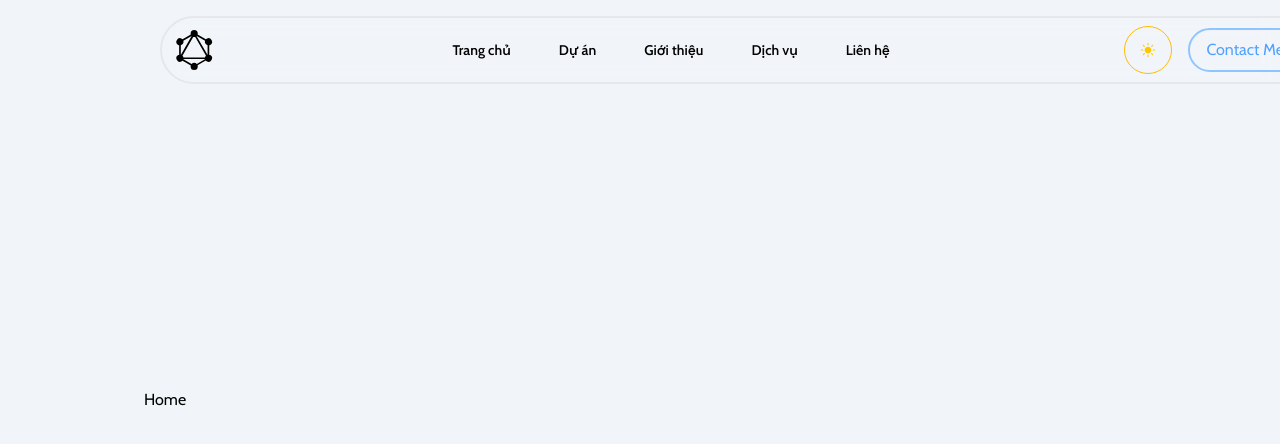
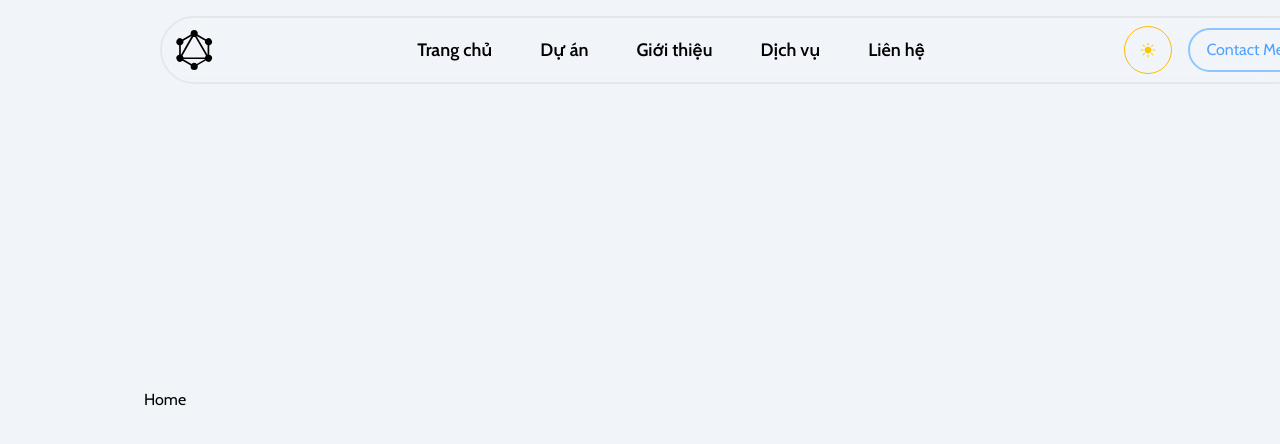
Before and after one commit to dangquanghuy286/portfolio, a React (Vite) app: page / in a window 1280 px wide. Shown: the top 444 px of the page. Built offline with nearby package versions, Linux system fonts and the light colour scheme.

Commit message:
sửa lỗi

```diff
--- a/src/index.css
+++ b/src/index.css
@@ -12,7 +12,7 @@
     @apply cursor-pointer;
   }
   .nav_item {
-    @apply block rounded-full px-4 py-1.5 text-sm font-semibold dark:text-white/70 transition duration-300 hover:bg-white/10;
+    @apply block rounded-full px-4 py-1.5 text-lg font-semibold dark:text-white/70 transition duration-300 hover:bg-[#03a0c5] hover:text-white dark:hover:bg-white/10;
   }
   .btn-ghost {
     @apply flex h-10 flex-shrink-0 items-center justify-center gap-x-2 rounded-lg p-2 text-slate-400 transition-colors hover:bg-blue-50 hover:text-slate-500 dark:hover:bg-blue-950 dark:hover:text-slate-300;
```
